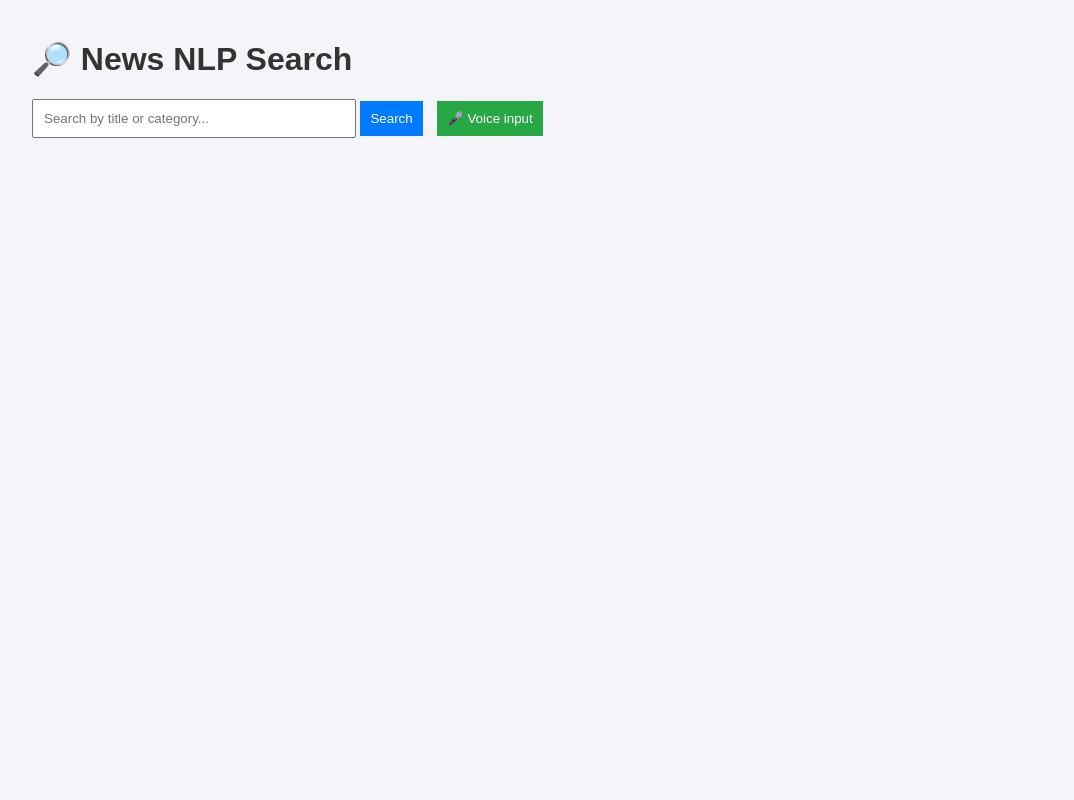
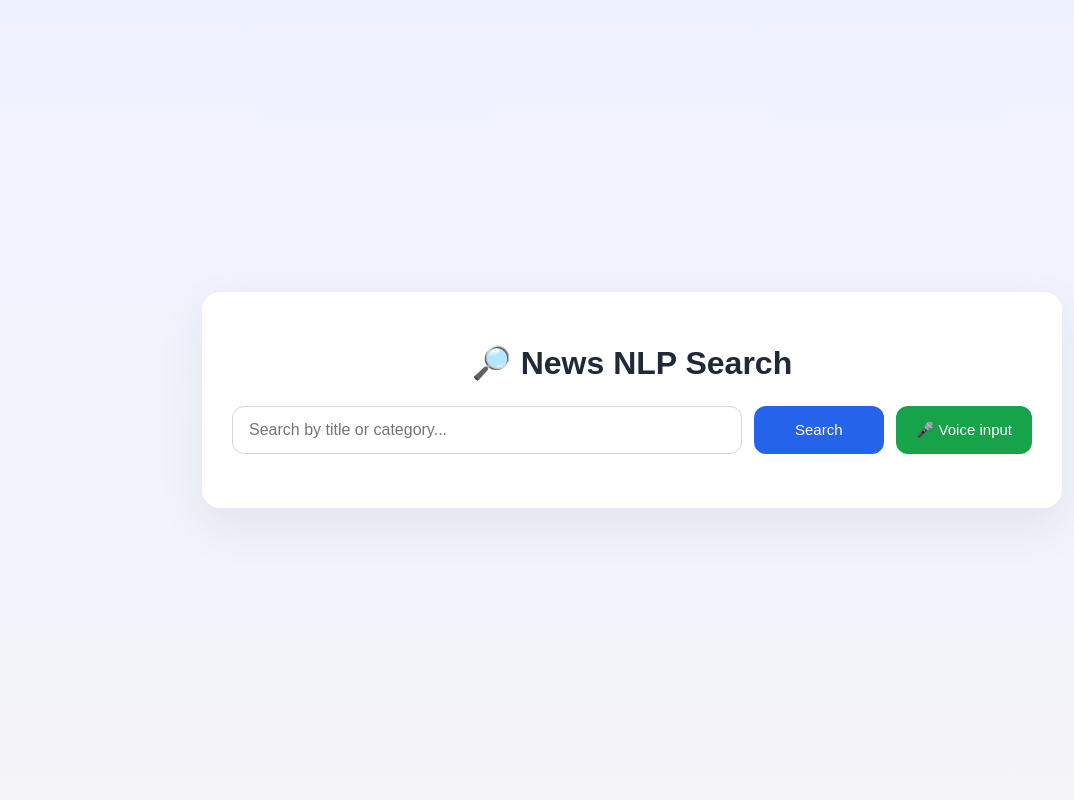
Before and after one commit to varmanishanth90-glitch/NLP_news_project, a Flask app: page / in a window 1280 px wide. Shown: the whole page, without its empty margins (8-1082 px from the left). Run offline with Flask 3, Linux system fonts and the light colour scheme.

Commit message:
front page is allined and no records message is added

```diff
--- a/static/style.css
+++ b/static/style.css
@@ -1,37 +1,160 @@
 body {
     font-family: Arial, sans-serif;
-    margin: 40px;
-    background: #f4f4f9;
+    margin: 0;
+    min-height: 100vh;
+    display: flex;
+    align-items: center;
+    justify-content: center;
+    background: linear-gradient(180deg, #eef2ff 0%, #f4f4f9 100%);
 }
+
+.container {
+    width: 100%;
+    max-width: 800px;
+    padding: 30px;
+    background: white;
+    border-radius: 18px;
+    box-shadow: 0 18px 48px rgba(32, 41, 79, 0.08);
+    text-align: center;
+}
+
 h1 {
-    color: #333;
+    color: #1f2937;
+    margin-bottom: 24px;
 }
-form input {
-    padding: 10px;
-    width: 300px;
+
+.search-form {
+    margin-bottom: 24px;
 }
-form button {
-    padding: 10px;
-    background: #007BFF;
+
+.search-row {
+    display: flex;
+    flex-wrap: wrap;
+    justify-content: center;
+    gap: 12px;
+}
+
+.search-row input {
+    flex: 1 1 320px;
+    padding: 14px 16px;
+    border: 1px solid #d1d5db;
+    border-radius: 12px;
+    font-size: 16px;
+    outline: none;
+    transition: border-color 0.2s ease;
+}
+
+.search-row input:focus {
+    border-color: #2563eb;
+}
+
+.search-row button {
+    padding: 14px 20px;
+    border: none;
+    border-radius: 12px;
     color: white;
-    border: none;
     cursor: pointer;
+    font-size: 15px;
+    min-width: 130px;
 }
-form button:hover {
-    background: #0056b3;
+
+.search-row button[type="submit"] {
+    background: #2563eb;
+}
+
+.search-row button[type="submit"]:hover {
+    background: #1d4ed8;
 }
 
 #voice-button {
-    margin-left: 10px;
-    background: #28a745;
+    background: #16a34a;
+}
+
+#voice-button:hover {
+    background: #15803d;
 }
 
 #voice-button.listening {
-    background: #dc3545;
+    background: #dc2626;
+}
+
+.voice-row {
+    margin-top: 12px;
 }
 
 .voice-status {
-    display: inline-block;
-    margin-left: 10px;
-    color: #555;
+    color: #4b5563;
+    font-size: 14px;
 }
+
+.error,
+.no-results {
+    margin-top: 20px;
+    padding: 18px 22px;
+    border-radius: 14px;
+    background: #f8fafc;
+    color: #334155;
+    border: 1px solid #e2e8f0;
+}
+
+.results-header {
+    font-size: 20px;
+    font-weight: 600;
+    margin-bottom: 18px;
+    color: #111827;
+}
+
+.results-list {
+    list-style: none;
+    padding: 0;
+    margin: 0;
+    display: grid;
+    gap: 16px;
+}
+
+.result-item {
+    text-align: left;
+    padding: 20px;
+    border-radius: 16px;
+    border: 1px solid #e5e7eb;
+    background: #ffffff;
+    transition: transform 0.2s ease, box-shadow 0.2s ease;
+}
+
+.result-item:hover {
+    transform: translateY(-2px);
+    box-shadow: 0 10px 30px rgba(15, 23, 42, 0.08);
+}
+
+.result-item a {
+    color: #1d4ed8;
+    text-decoration: none;
+    font-size: 18px;
+    font-weight: 600;
+}
+
+.result-meta,
+.result-summary {
+    margin-top: 8px;
+    color: #475569;
+    font-size: 15px;
+}
+
+.result-meta span,
+.result-summary span {
+    font-weight: 600;
+    color: #111827;
+}
+
+@media (max-width: 640px) {
+    .container {
+        padding: 20px;
+    }
+    .search-row {
+        flex-direction: column;
+    }
+    .search-row button {
+        width: 100%;
+        min-width: 0;
+    }
+}
--- a/templates/index.html
+++ b/templates/index.html
@@ -5,12 +5,17 @@
     <link rel="stylesheet" href="/static/style.css">
 </head>
 <body>
+    <div class="container">
         <h1>🔎 News NLP Search</h1>
-    <form method="POST">
+        <form method="POST" class="search-form">
+            <div class="search-row">
                 <input type="text" name="query" placeholder="Search by title or category..." required>
                 <button type="submit">Search</button>
                 <button type="button" id="voice-button">🎤 Voice input</button>
+            </div>
+            <div class="voice-row">
                 <span id="voice-status" class="voice-status"></span>
+            </div>
         </form>
 
         {% if error %}
@@ -18,17 +23,20 @@
         {% endif %}
 
         {% if results %}
-        <h2>Results for "{{ query }}"</h2>
-        <ul>
+            <div class="results-header">Results for "{{ query }}"</div>
+            <ul class="results-list">
             {% for r in results %}
-            <li>
-                <a href="{{ r['url'] }}" target="_blank">{{ r['title'] }}</a><br>
-                <b>Category:</b> {{ r['category'] }}<br>
-                <b>Summary:</b> {{ r['summary'] }}
+                <li class="result-item">
+                    <a href="{{ r['url'] }}" target="_blank">{{ r['title'] }}</a>
+                    <div class="result-meta"><span>Category:</span> {{ r['category'] }}</div>
+                    <div class="result-summary"><span>Summary:</span> {{ r['summary'] }}</div>
                 </li>
             {% endfor %}
             </ul>
+        {% elif query %}
+            <div class="no-results">No news for your search "{{ query }}"</div>
         {% endif %}
+    </div>
     <script src="/static/voice.js"></script>
 </body>
 </html>
```
Lines whose indentation alone changed are shown as unchanged.
